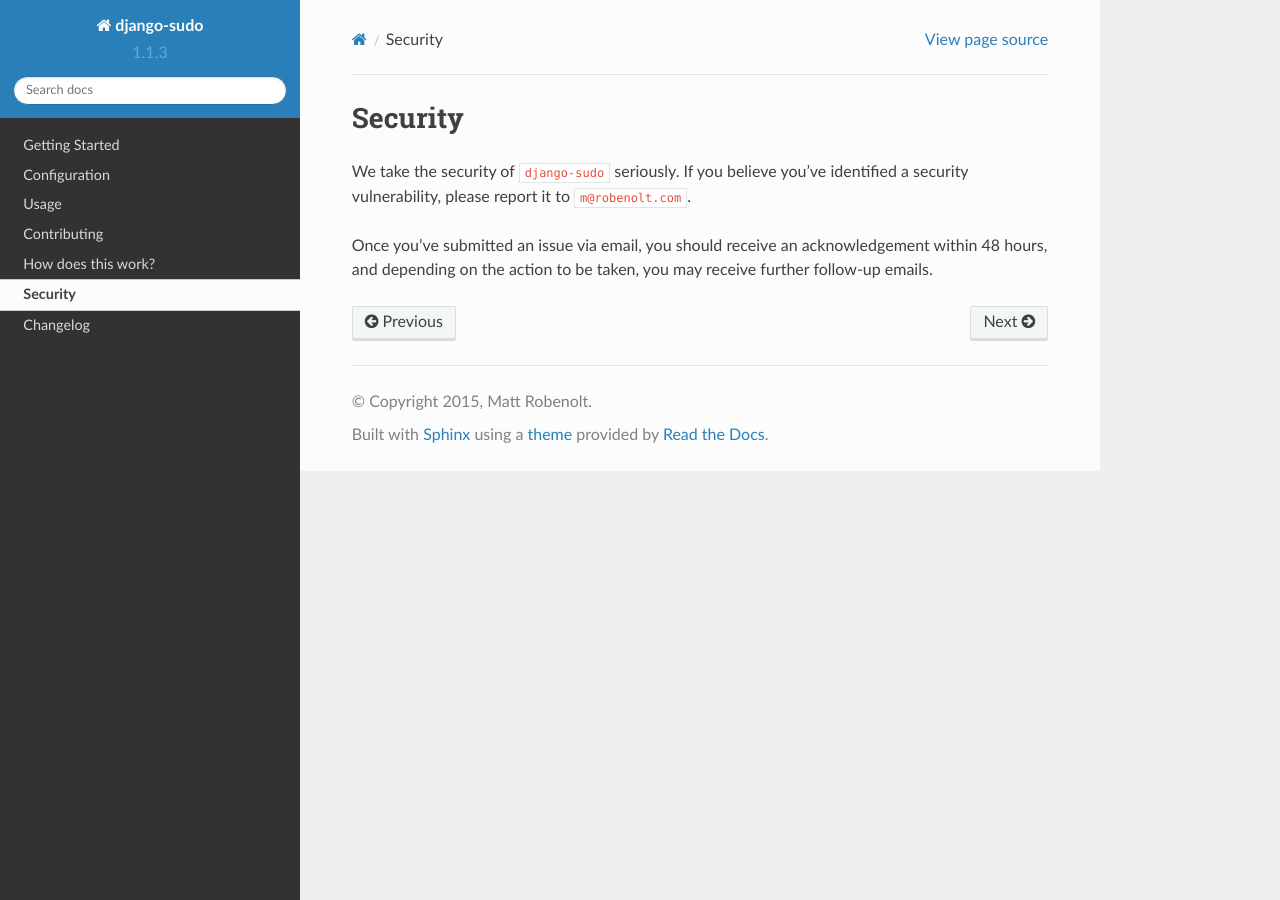
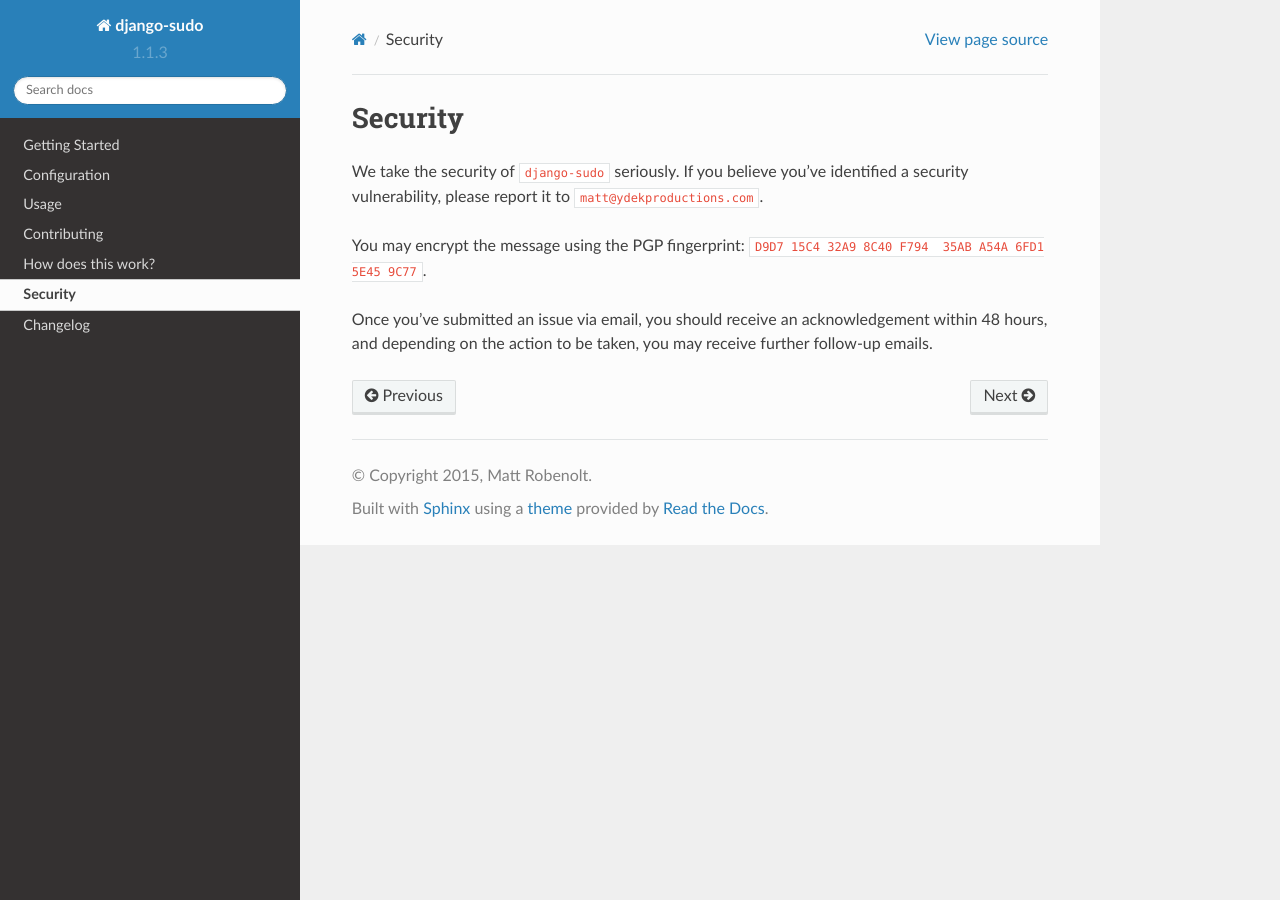
Before and after one commit to mattrobenolt/django-sudo, a Sphinx documentation site: the page built from docs/security/index.rst, in a window 1280 px wide. Built offline with Sphinx 7.4.7 and the Read the Docs theme 2.0.0, drawn with Linux system fonts in a browser that asks for light colours.

Commit message:
Add PGP key to security disclosure page

```diff
--- a/docs/security/index.rst
+++ b/docs/security/index.rst
@@ -2,7 +2,9 @@
 ========
 
 We take the security of ``django-sudo`` seriously. If you believe you've
-identified a security vulnerability, please report it to ``m@robenolt.com``.
+identified a security vulnerability, please report it to ``matt@ydekproductions.com``.
+
+You may encrypt the message using the PGP fingerprint: ``D9D7 15C4 32A9 8C40 F794  35AB A54A 6FD1 5E45 9C77``.
 
 Once you've submitted an issue via email, you should receive an acknowledgement
 within 48 hours, and depending on the action to be taken, you may receive
```
